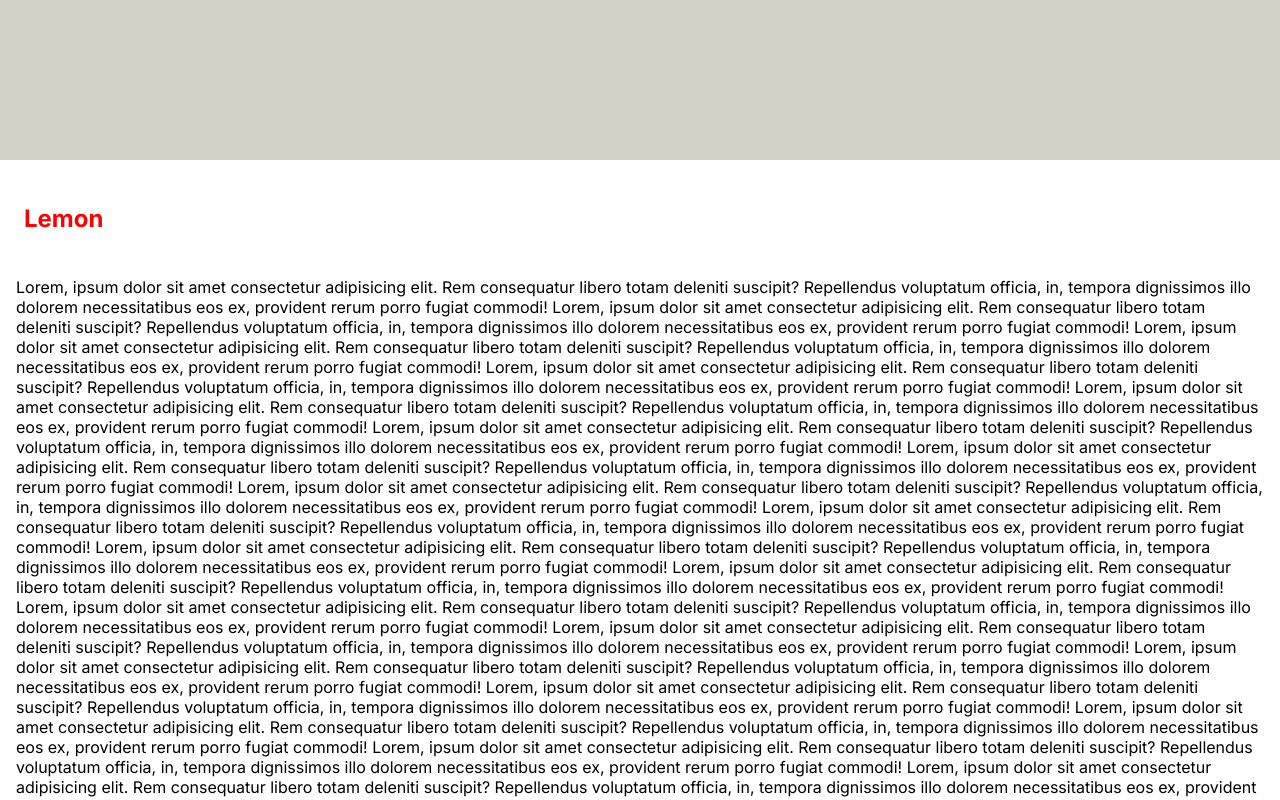
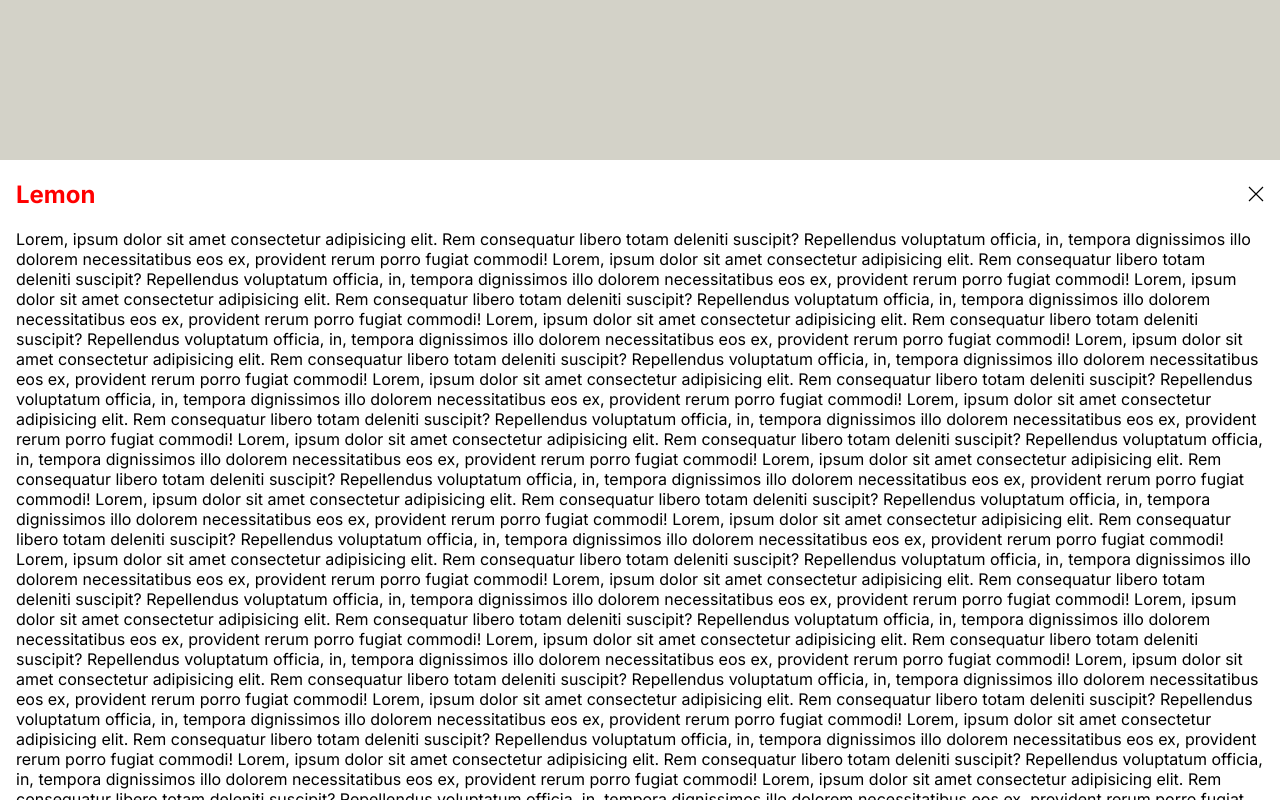
Before and after one commit to wesleycoder/dialog, a React (Vite) app: page / in a window 1280 px wide. Both pictures are taken after a click on the button "Open dialog". Built offline with nearby package versions, Linux system fonts and the light colour scheme.

Commit message:
feat: add close button with icon

```diff
--- a/src/App.tsx
+++ b/src/App.tsx
@@ -11,7 +11,6 @@ function App() {
         <button
           className={styles.openDialog}
           onClick={() => {
-            console.log('dialogRef.current', dialogRef.current)
             dialogRef.current?.showModal()
           }}
         >
--- a/src/components/dialog/dialog.module.css
+++ b/src/components/dialog/dialog.module.css
@@ -15,9 +15,25 @@
   flex-direction: column;
 }
 
+.header {
+  display: flex;
+  flex-direction: row;
+  justify-content: space-between;
+  padding-left: 1em;
+  padding-right: 1em;
+}
+
+.close {
+  margin: 0;
+  padding: 0;
+  border: none;
+  background: none;
+  font-size: 1.5em;
+  cursor: pointer;
+}
+
 .title {
   color: red;
-  padding: 1em;
 }
 
 .content {
--- a/src/components/dialog/dialog.tsx
+++ b/src/components/dialog/dialog.tsx
@@ -1,4 +1,5 @@
 import { ForwardedRef, forwardRef, PropsWithChildren, ReactNode, useImperativeHandle, useRef } from 'react'
+import { ReactComponent as IconClose } from '../../assets/icon-close.svg'
 import styles from './dialog.module.css'
 
 type DialogProps = PropsWithChildren<{ title: ReactNode }>
@@ -31,7 +32,16 @@ const DialogComponent = ({ title, children }: DialogProps, _ref: ForwardedRef<Di
       ref={dialogRef}
       className={styles.dialog}
     >
-      <h2 className={styles.title}>{title}</h2>
+      <header className={styles.header}>
+        <h2 className={styles.title}>{title}</h2>
+        <button
+          autoFocus
+          className={styles.close}
+          onClick={() => dialogRef.current?.close()}
+        >
+          <IconClose />
+        </button>
+      </header>
       <div className={styles.content}>{children}</div>
     </dialog>
   )
```
Also changed, not shown: src/assets/icon-close.svg (added), 1 other file (tests, documents, lock files or other folders).
